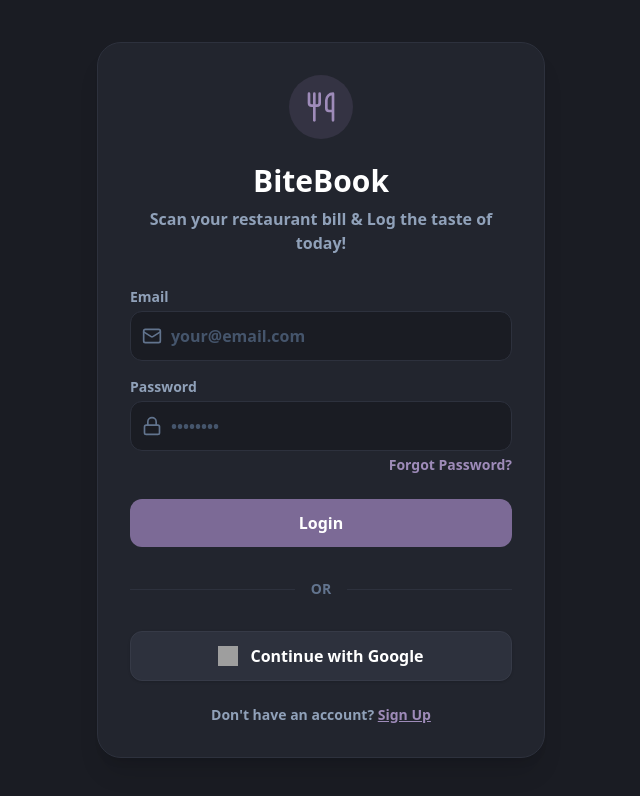
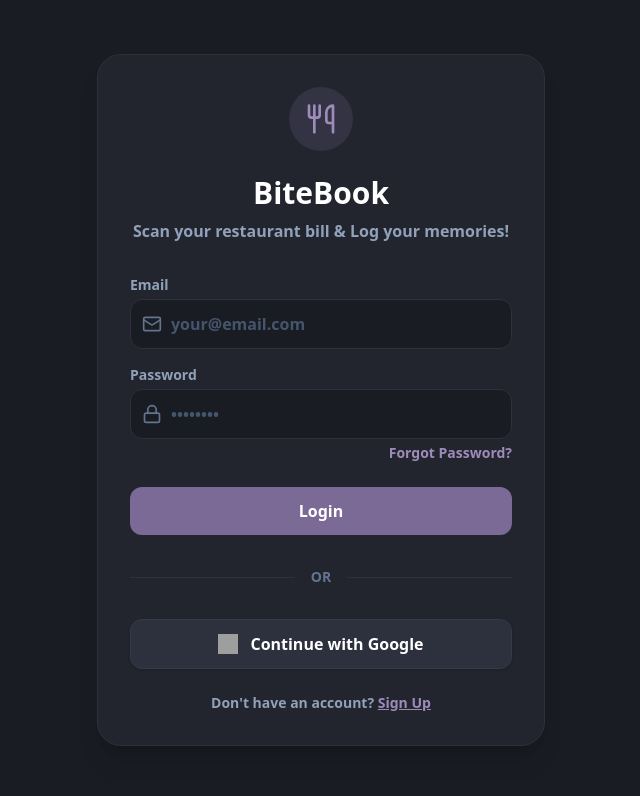
Before and after one commit to Shourya-Billakurthi/BiteBook---bill-scanner, a React (Vite) app: page /login in a window 1280 px wide. Shown: the top 796 px of the page, without its empty margins (319-959 px from the left). Built offline with nearby package versions, Linux system fonts and the light colour scheme; no server answers; grey boxes are pictures that could not be loaded.

Commit message:
feat: Update auth screen tagline
Changes the tagline on the authentication screen from "Log the taste of today!" to "Log your memories!" to better reflect the app's broader purpose of remembering dining experiences.

```diff
--- a/src/components/Auth.tsx
+++ b/src/components/Auth.tsx
@@ -79,7 +79,7 @@ export default function Auth() {
         </div>
         <h1 className="text-3xl font-bold text-white mb-2 text-center">BiteBook</h1>
         <p className="text-slate-400 mb-8 font-bold text-center">
-          {isLogin ? 'Scan your restaurant bill & Log the taste of today!' : 'Create a new account.'}
+          {isLogin ? 'Scan your restaurant bill & Log your memories!' : 'Create a new account.'}
         </p>
 
         <form onSubmit={handleSubmit} className="flex flex-col gap-4 mb-6">
```
